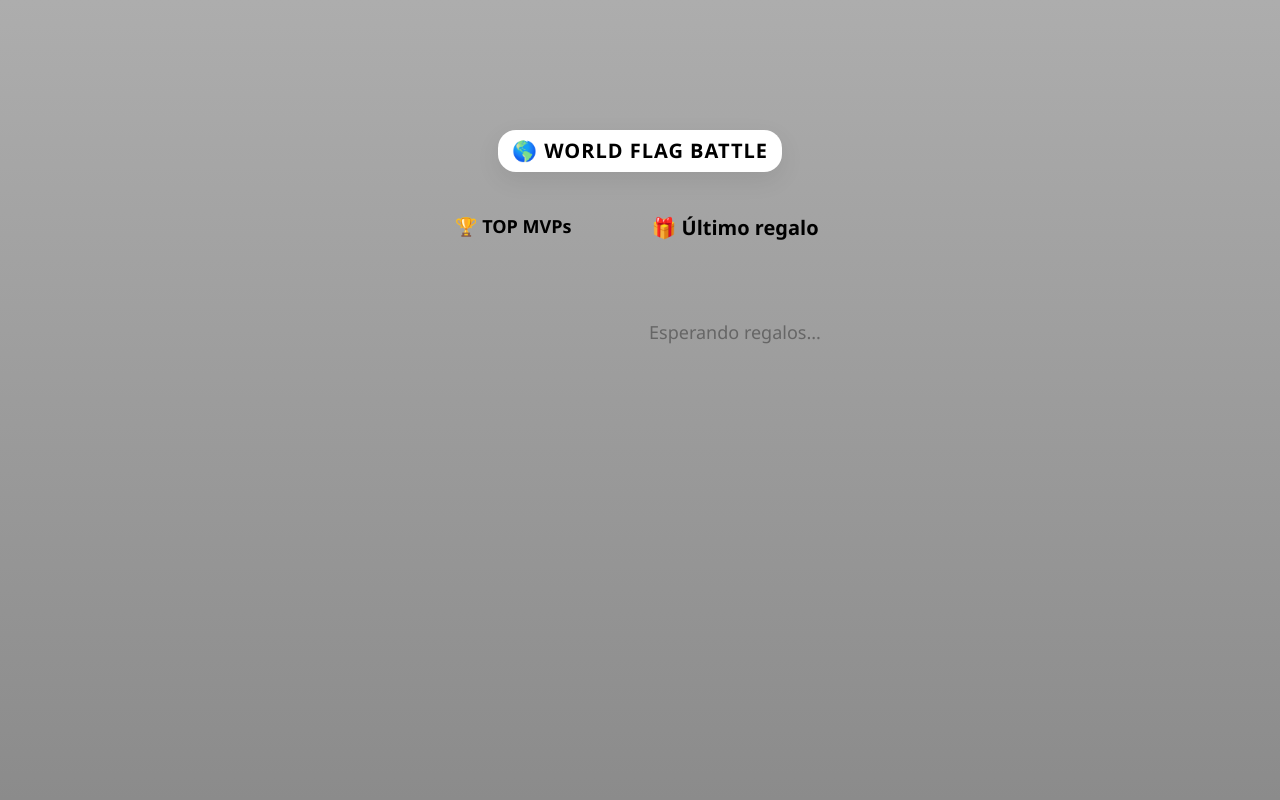
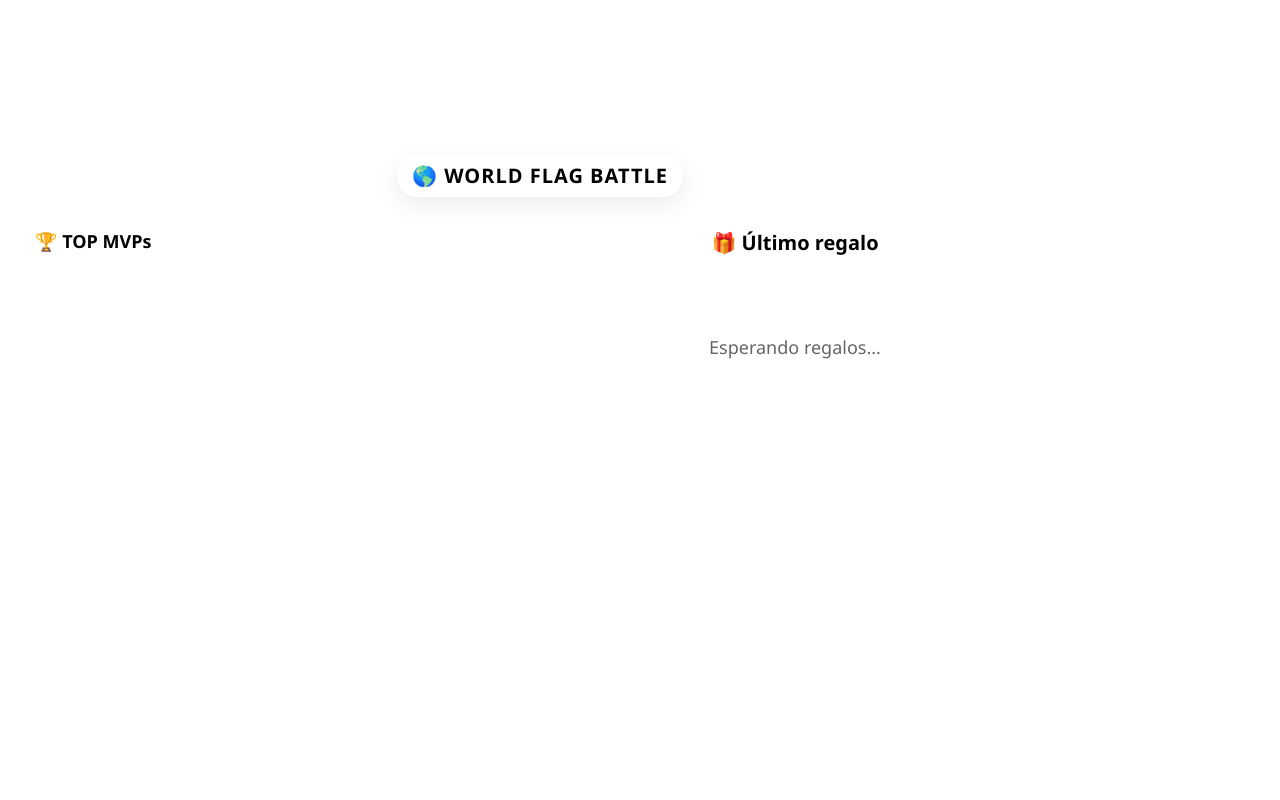
Before and after one commit to jhbermeop10/TikTokFlagGame, a website: page overlay/tiktok.html in a window 1280 px wide. Shown: the top 800 px of the page. Drawn offline with nearby package versions, Linux system fonts and the light colour scheme; no server answers.

Commit message:
refactor: prueba de resolucion

```diff
--- a/overlay/css/tiktok.css
+++ b/overlay/css/tiktok.css
@@ -26,7 +26,7 @@
 
 }
 
-#app{
+/* #app{
 
     flex:1;
 
@@ -41,6 +41,21 @@
     gap:10px;
 
     min-height:1600px;
+
+}  */
+
+#app{
+
+    width:1080px;
+    height:1920px;
+
+    padding:35px;
+
+    box-sizing:border-box;
+
+    display:flex;
+
+    flex-direction:column;
 
 }
 
@@ -140,7 +155,7 @@
 
 }
 
-body{
+/* body{
 
     width:390px;
 
@@ -160,6 +175,19 @@ body{
     180deg,
     #adadad,
     #8b8b8b);
+
+} */
+
+body{
+
+    width:1080px;
+    height:1920px;
+
+    margin:0;
+
+    overflow:hidden;
+
+    background:transparent;
 
 }
 
```
